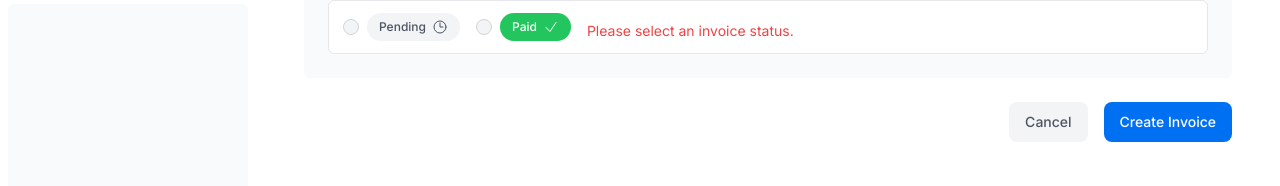
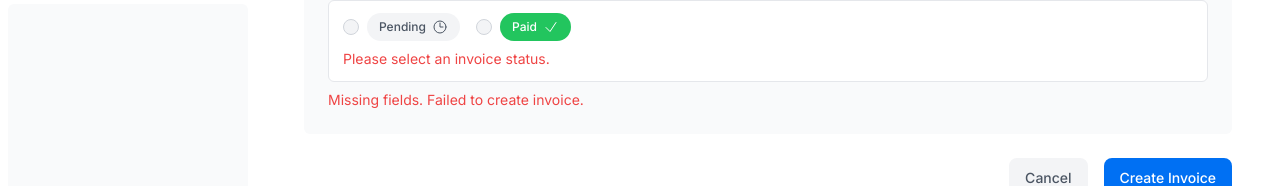
Before and after one commit to JackLeiLing/next-dashboard, a Next.js app: page /dashboard/invoices/create in a window 1280 px wide. Both pictures are taken after typing "5" into the empty fields and a click on the button "Create Invoice". Shown: the part 348-534 px from the top of the page. Built offline with nearby package versions, Linux system fonts and the light colour scheme; no server answers; the database is empty; a web font is replaced by a local one.

Commit message:
more validations

```diff
--- a/app/ui/invoices/create-form.tsx
+++ b/app/ui/invoices/create-form.tsx
@@ -122,6 +122,8 @@
                   Paid <CheckIcon className="h-4 w-4" />
                 </label>
               </div>
+
+            </div>
             <div id="status-error" aria-live="polite" aria-atomic="true">
                 {state.errors?.status &&
                   state.errors.status.map((error: string) => (
@@ -131,8 +133,12 @@
                   ))}
               </div>
           </div>
+        </fieldset>
+        <div aria-live="polite" aria-atomic="true">
+          {state.message ? (
+            <p className="mt-2 text-sm text-red-500">{state.message}</p>
+          ) : null}
         </div>
-        </fieldset>
       </div>
       <div className="mt-6 flex justify-end gap-4">
         <Link
```
Lines whose indentation alone changed are shown as unchanged.
